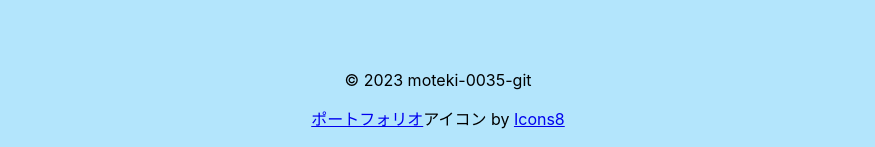
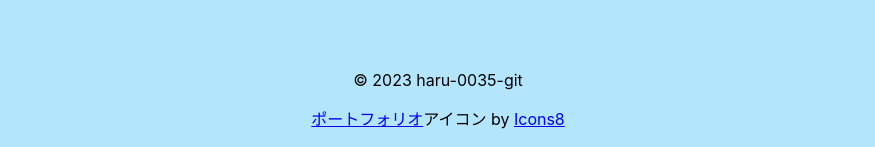
Before and after one commit to haru-0035-git/my-page, a React (Create React App) app: page / in a window 1280 px wide. Shown: the part 5269-5416 px from the top of the page, without its empty margins (202-1077 px from the left). Built offline with nearby package versions, Linux system fonts and the light colour scheme.

Commit message:
githubの名前を変更したので©の部分を変更した

```diff
--- a/src/components/Footer.tsx
+++ b/src/components/Footer.tsx
@@ -9,7 +9,7 @@ const Footer: React.FC = () => {
         textAlign: "center",
       }}
     >
-      <p>© 2023 moteki-0035-git</p>
+      <p>© 2023 haru-0035-git</p>
       <a target="_blank" href="https://icons8.com/icon/naDnVpQ3BNkR/portfolio">
         ポートフォリオ
       </a>
```
